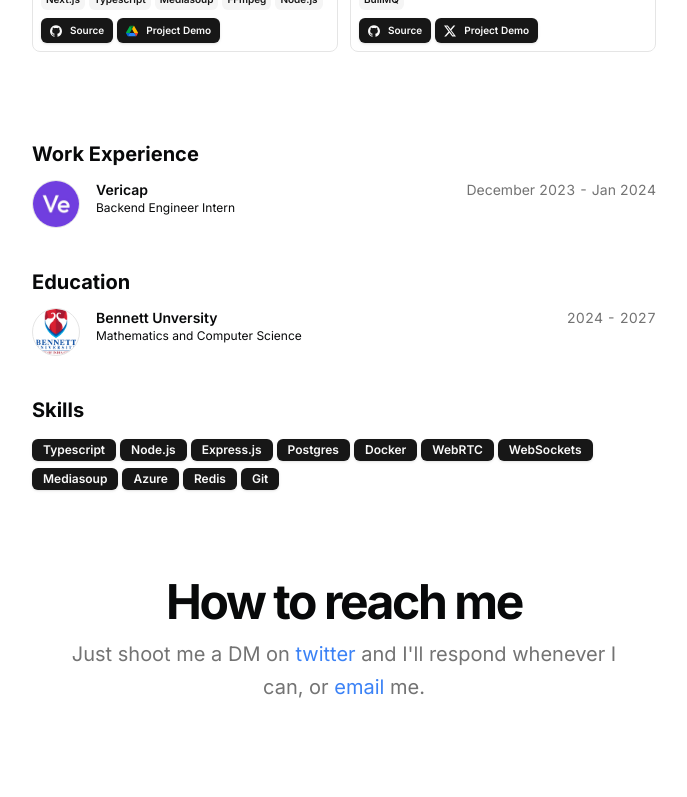
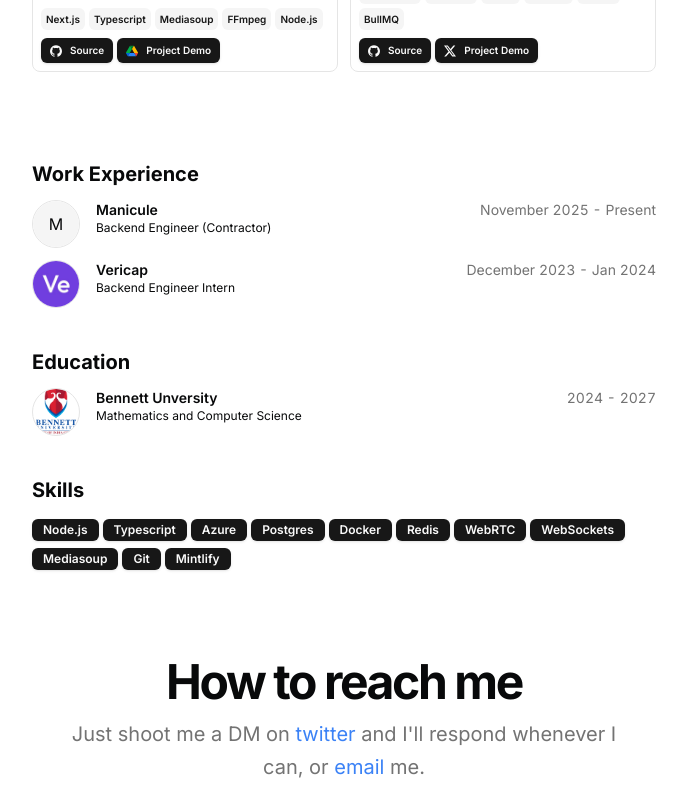
Before and after one commit to sarthaksharma27/portfolio, a Next.js app: page / in a window 1280 px wide. Shown: the part 1282-2079 px from the top of the page, without its empty margins (296-983 px from the left). Built offline with nearby package versions, Linux system fonts and the light colour scheme.

Commit message:
Feat: update work experice and bio

```diff
--- a/src/data/resume.tsx
+++ b/src/data/resume.tsx
@@ -10,20 +10,20 @@
   description:
     "Give me a problem that interests me, and I’ll keep going until I figure it out. ",
   summary:
-    "tldr; I'm deeply fascinated by how things work under the hood. At the moment Applying machine Learning and writing production level Backend.",
+    "tldr; I'm deeply fascinated by how things work under the hood. At the moment Writing production grade Backend in TypeScript & Node.js, handling production deployments and infrastructure on Azure.",
   avatarUrl: "/sarthak.jpg",
   skills: [
+    "Node.js",
     "Typescript",
-    "Node.js",
-    "Express.js",
+    "Azure",
     "Postgres",
     "Docker",
+    "Redis",
     "WebRTC",
     "WebSockets",
     "Mediasoup",
-    "Azure",
-    "Redis",
     "Git",
+    "Mintlify"
   ],
   navbar: [
     { href: "/", icon: HomeIcon, label: "Home" },
@@ -84,6 +84,18 @@
     //   description:
     //     "Architected and wrote the entire MVP of the GeForce Now Cloud Gaming internal admin and A/B testing dashboard using React, Redux, TypeScript, and Python.",
     // },
+    {
+      company: "Manicule",
+      href: "https://www.manicule.dev",
+      badges: [],
+      location: "Remote, India",
+      title: "Backend Engineer (Contractor)",
+      logoUrl: "",
+      start: "November 2025",
+      end: "Present",
+      description:
+      "Docs on autopilot, Keeps your documentation in sync with every commit"
+    },
     {
       company: "Vericap",
       href: "https://www.vericap.io",
```
